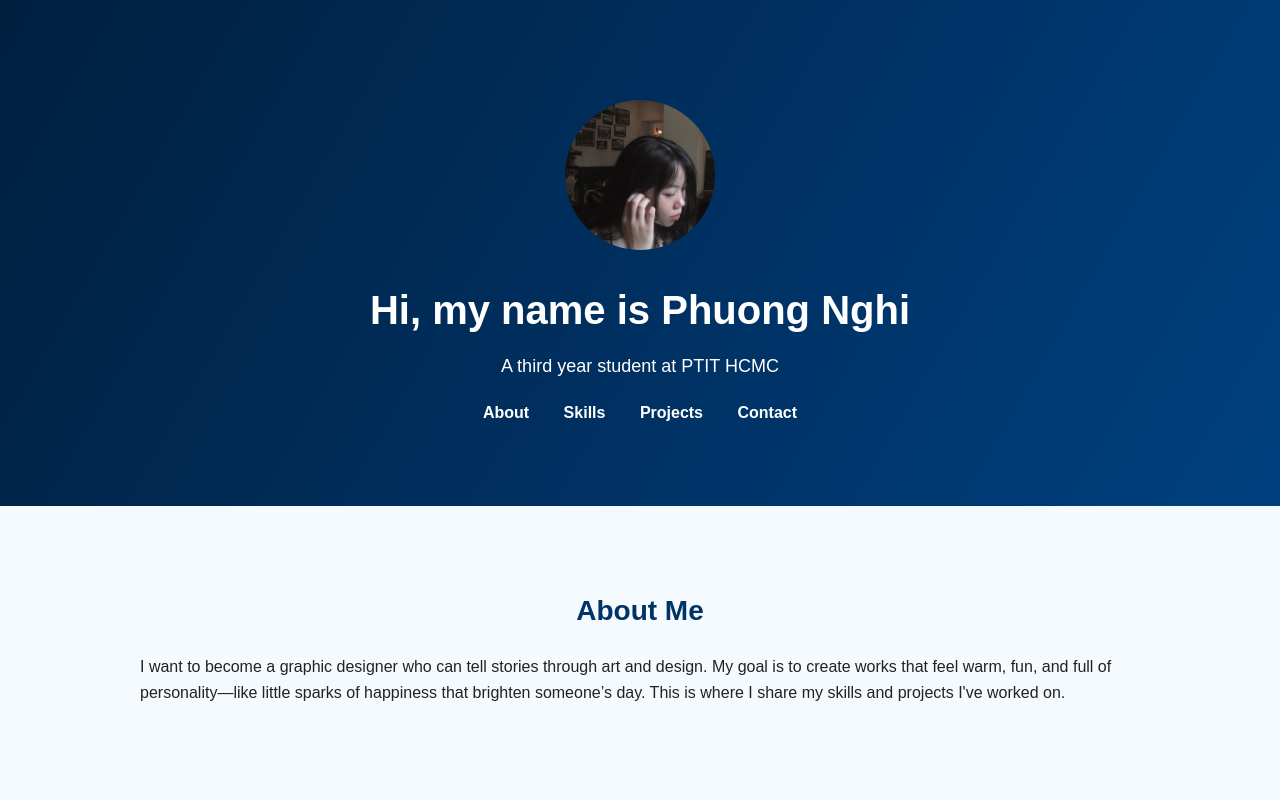
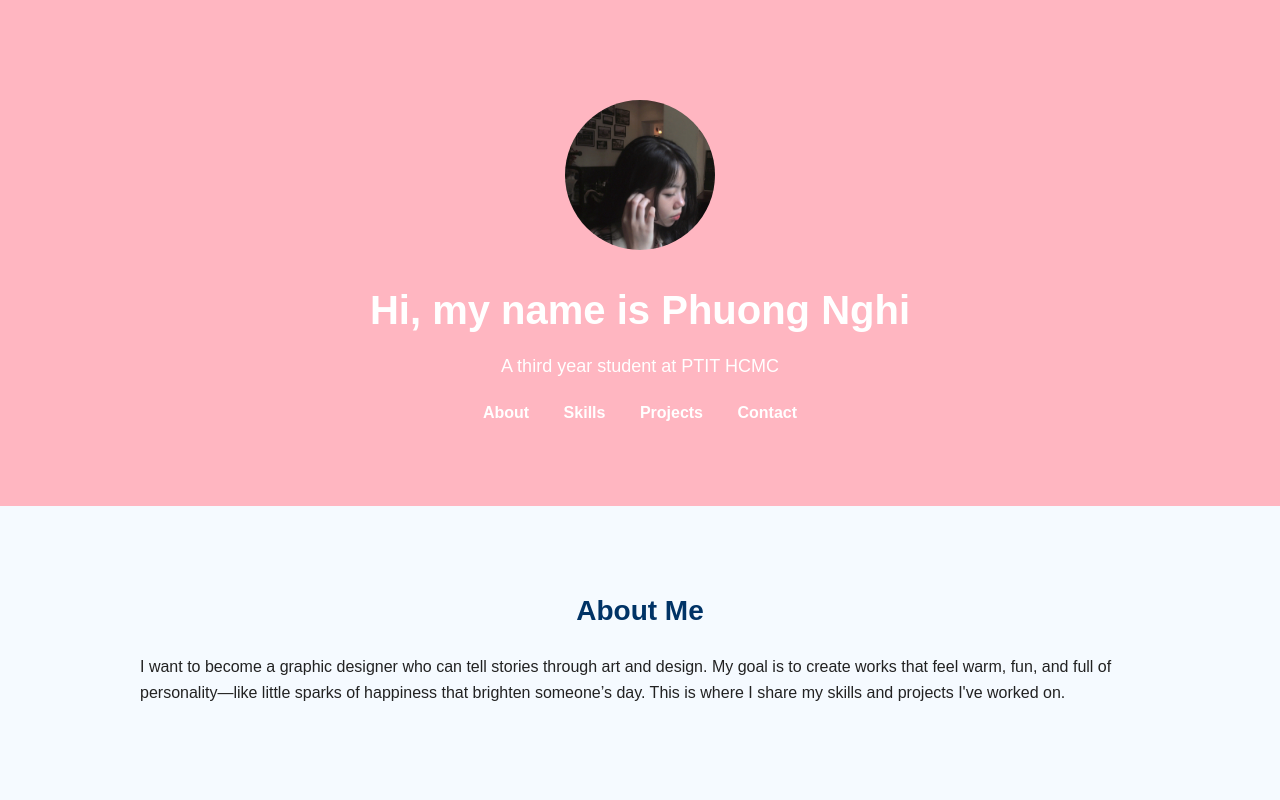
Before and after one commit to n23dcpt037-ppnghi/my-portfolio, a plain HTML site: page index.html in a window 1280 px wide. Shown: the top 800 px of the page. Drawn offline with Linux system fonts and the light colour scheme.

Commit message:
Update index.html

```diff
--- a/index.html
+++ b/index.html
@@ -14,7 +14,7 @@
     }
 
     header {
-      background: linear-gradient(120deg, #001f3f, #004080);
+      background: #FFB6C1;
       color: #fff;
       text-align: center;
       padding: 80px 20px;
```
